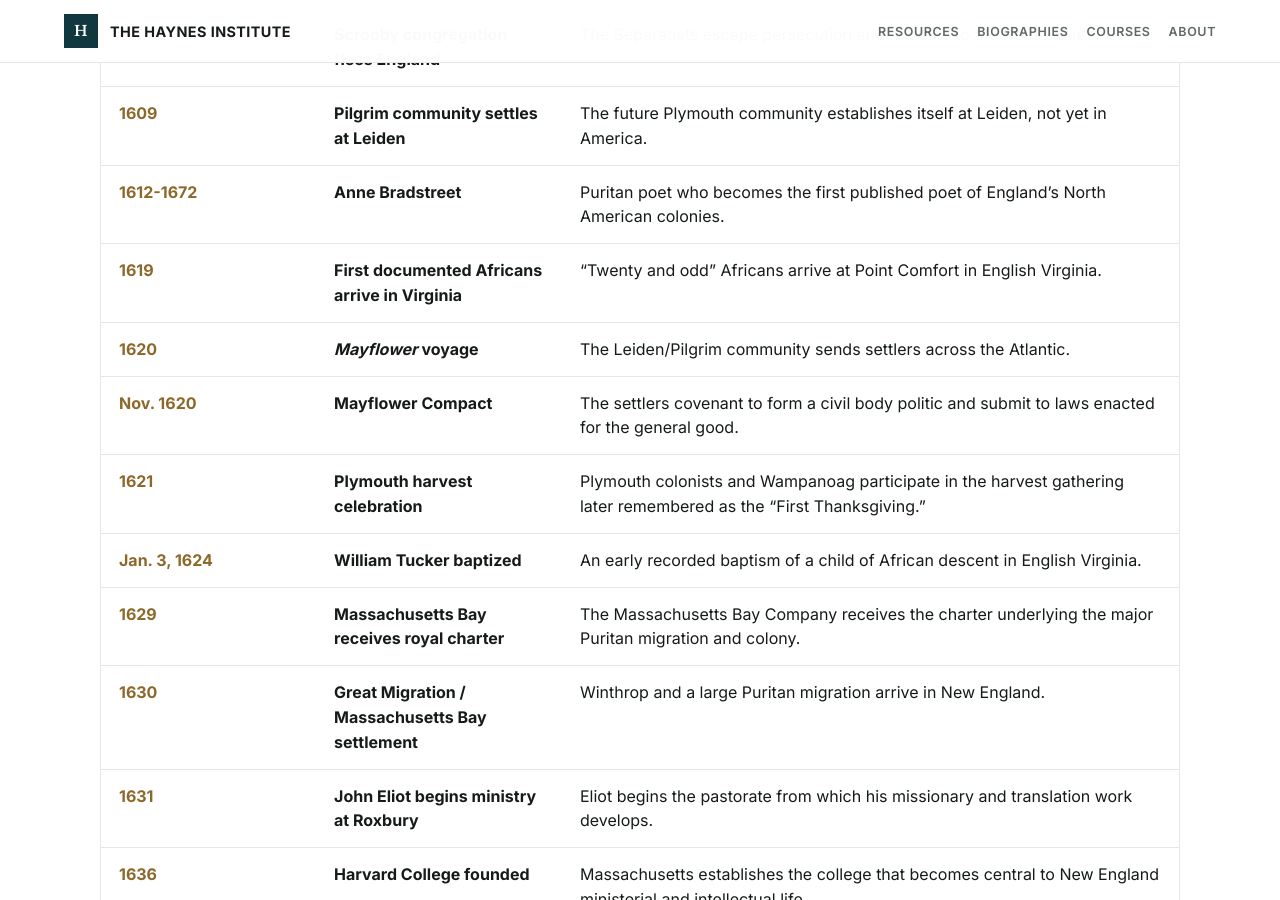
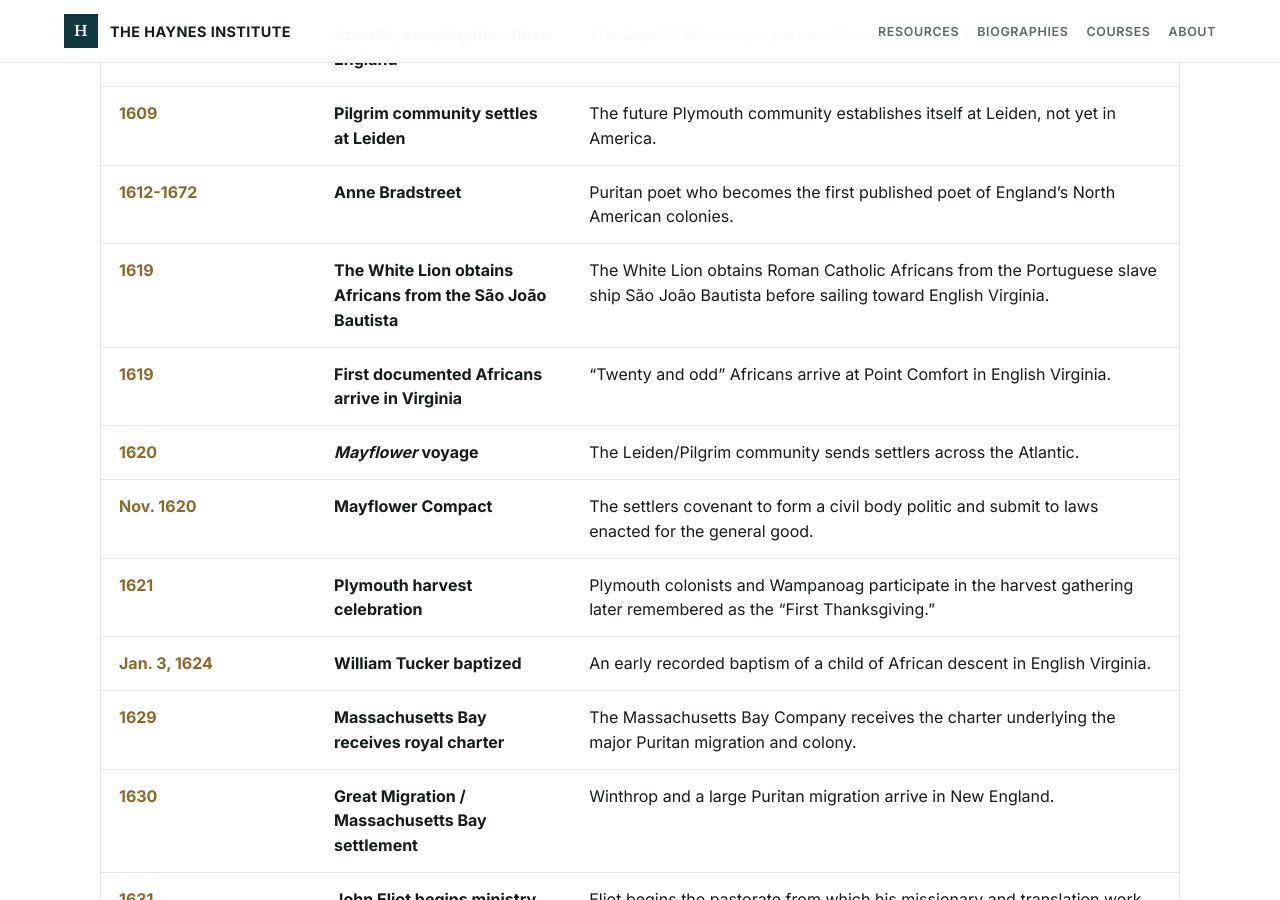
Before and after one commit to devguykyle/haynes-institute, a Jekyll site: the page built from reformed-history-timeline.md, in a window 1280 px wide and 900 px high, scrolled down 1523 px. Built offline with Jekyll 4.4.1, drawn with Linux system fonts in a browser that asks for light colours.

Commit message:
added to timeline

```diff
--- a/reformed-history-timeline.md
+++ b/reformed-history-timeline.md
@@ -30,6 +30,7 @@ This timeline gathers selected people, confessions, institutions, and events tha
 | **1608** | **Scrooby congregation flees England** | The Separatists escape persecution and relocate to the Netherlands. |
 | **1609** | **Pilgrim community settles at Leiden** | The future Plymouth community establishes itself at Leiden, not yet in America. |
 | **1612-1672** | **Anne Bradstreet** | Puritan poet who becomes the first published poet of England's North American colonies. |
+| **1619** | **The White Lion obtains Africans from the São João Bautista** | The White Lion obtains Roman Catholic Africans from the Portuguese slave ship São João Bautista before sailing toward English Virginia. |
 | **1619** | **First documented Africans arrive in Virginia** | "Twenty and odd" Africans arrive at Point Comfort in English Virginia. |
 | **1620** | ***Mayflower* voyage** | The Leiden/Pilgrim community sends settlers across the Atlantic. |
 | **Nov. 1620** | **Mayflower Compact** | The settlers covenant to form a civil body politic and submit to laws enacted for the general good. |
```
